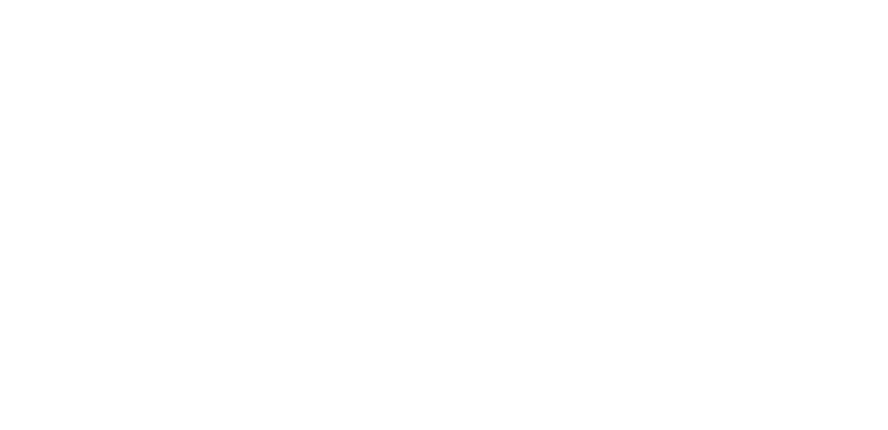
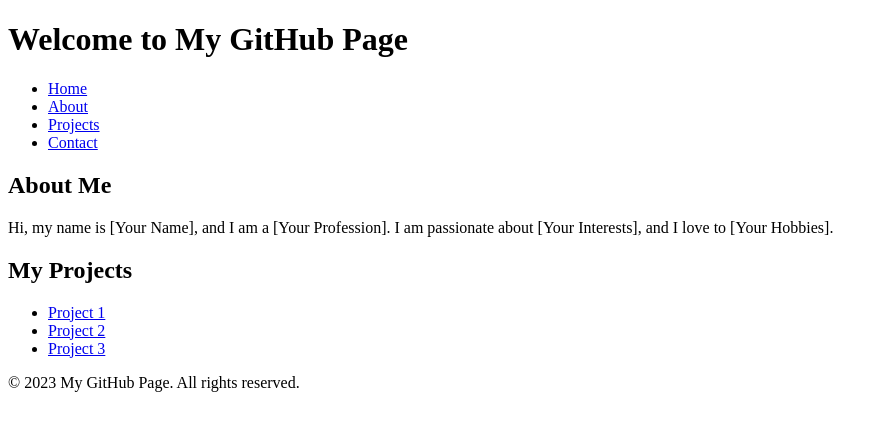
Before and after one commit to GoArsenal/goarsenal.github.io, a plain HTML site: page index.html in a window 1280 px wide. Shown: the whole page, without its empty margins (0-888 px from the left). Drawn offline with Linux system fonts and the light colour scheme.

Commit message:
Update index.html

```diff
--- a/index.html
+++ b/index.html
@@ -1,7 +1,33 @@
 <!DOCTYPE html>
-<html lang="en">
-<head>
-    <meta charset="UTF-8">
-    <title> personal page</title>
-</head>
+<html>
+  <head>
+    <meta charset="utf-8">
+    <title>My GitHub Page</title>
+  </head>
+  <body>
+    <header>
+      <h1>Welcome to My GitHub Page</h1>
+    </header>
+    <nav>
+      <ul>
+        <li><a href="#">Home</a></li>
+        <li><a href="#">About</a></li>
+        <li><a href="#">Projects</a></li>
+        <li><a href="#">Contact</a></li>
+      </ul>
+    </nav>
+    <main>
+      <h2>About Me</h2>
+      <p>Hi, my name is [Your Name], and I am a [Your Profession]. I am passionate about [Your Interests], and I love to [Your Hobbies].</p>
+      <h2>My Projects</h2>
+      <ul>
+        <li><a href="#">Project 1</a></li>
+        <li><a href="#">Project 2</a></li>
+        <li><a href="#">Project 3</a></li>
+      </ul>
+    </main>
+    <footer>
+      <p>&copy; 2023 My GitHub Page. All rights reserved.</p>
+    </footer>
+  </body>
 </html>
```
